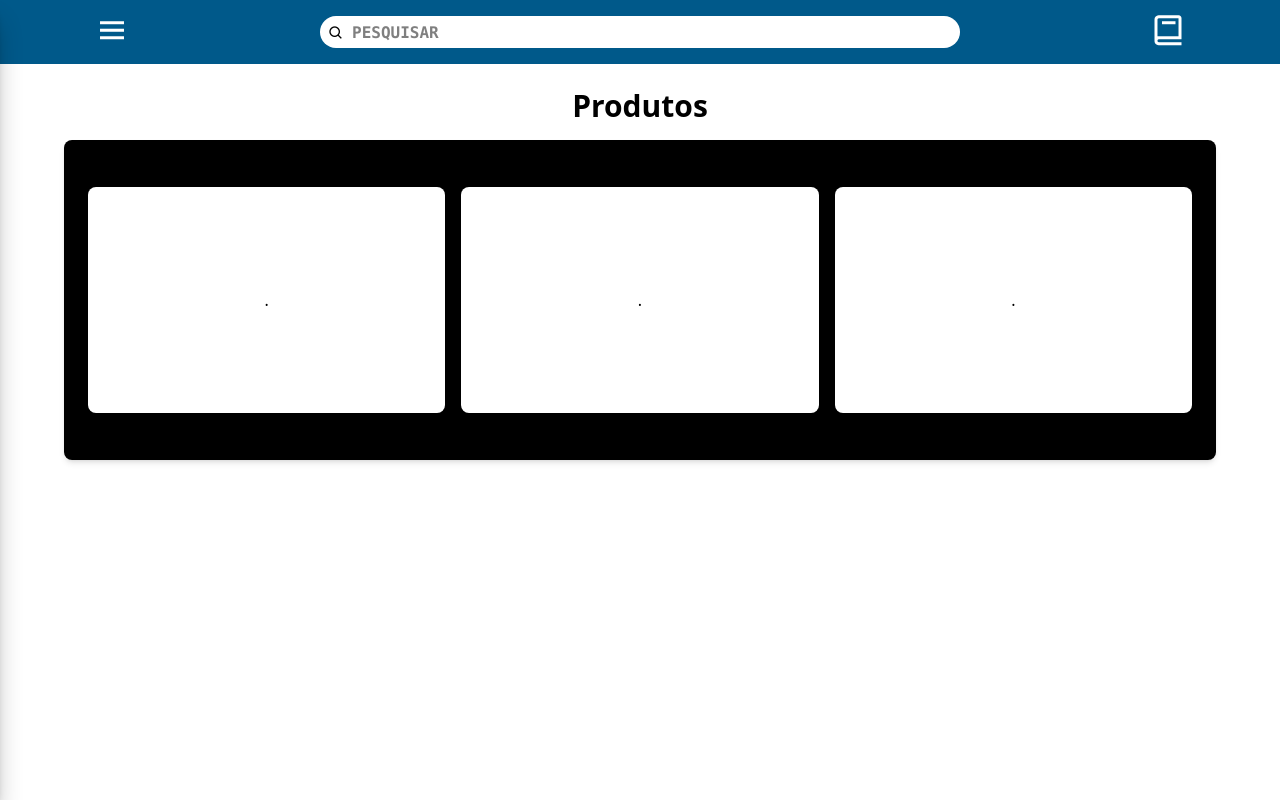
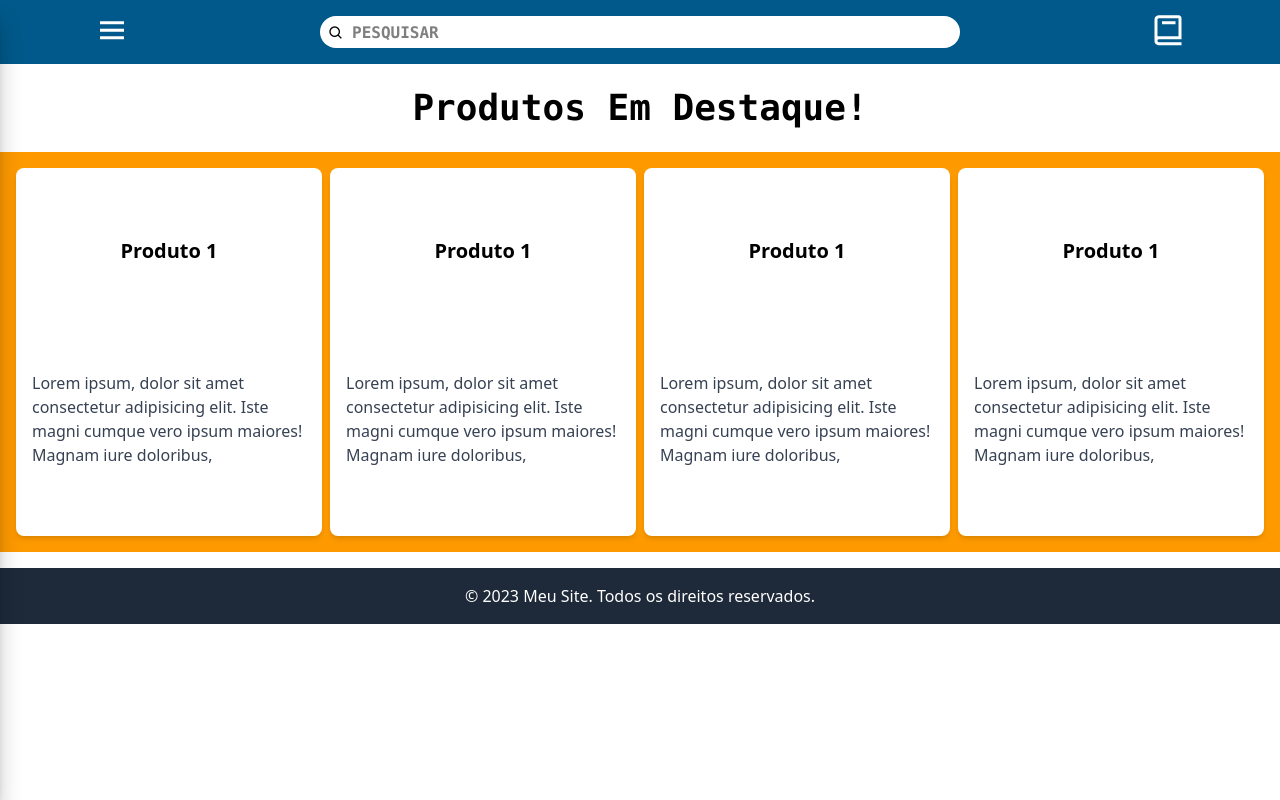
Before and after one commit to Cai0Sant0/ProjetoPessoal, a React (Vite) app: page / in a window 1280 px wide. Built offline with nearby package versions, Linux system fonts and the light colour scheme.

Commit message:
trabalhando na página principal

```diff
--- a/src/App.jsx
+++ b/src/App.jsx
@@ -8,22 +8,30 @@ function App() {
         <>
             <Navbar onMenuClick={() => setSidebarOpen(true)} />
             <Sidebar open={sidebarOpen} onClose={() => setSidebarOpen(false)} />
-            <main className="p-6 h-full w-full flex flex-col items-center justify-betweenfont-mono">
-                <h1 className="text-3xl font-bold">Produtos</h1>
-                <section className="mt-4 w-full h-80 max-w-6xl bg-black shadow-md rounded-lg p-6 flex justify-around items-center gap-4">
-                    <div className="flex flex-col items-center justify-center h-10/12 w-4xl bg-white rounded-lg shadow-lg">
-                        .
-                    </div>
-                    <div className="flex flex-col items-center justify-center h-10/12 w-4xl bg-white rounded-lg shadow-lg">
-                        .
-                    </div>
-                    <div className="flex flex-col items-center justify-center h-10/12 w-4xl bg-white rounded-lg shadow-lg">
-                        .
-                    </div>
-
-                </section>
+            <h1 className="w-full text-2xl text-center font-bold font-mono p-6 md:text-4xl">Produtos Em Destaque!</h1>
+            <main className="grid grid-cols-1 h-200 bg-amber-500 p-2 gap-2 md:grid-cols-4 md:h-100 md:p-4">
+                <div className="p-4 bg-white shadow-md rounded-lg  flex flex-col justify-around items-center">
+                    <h2 className="text-xl font-semibold">Produto 1</h2>
+                    <p className="text-gray-700">Lorem ipsum, dolor sit amet consectetur adipisicing elit. Iste magni cumque vero ipsum maiores! Magnam iure doloribus,</p>
+                </div>
+                  <div className="p-4 bg-white shadow-md rounded-lg  flex flex-col justify-around items-center">
+                    <h2 className="text-xl font-semibold">Produto 1</h2>
+                    <p className="text-gray-700">Lorem ipsum, dolor sit amet consectetur adipisicing elit. Iste magni cumque vero ipsum maiores! Magnam iure doloribus,</p>
+                </div>
+                  <div className="p-4 bg-white shadow-md rounded-lg  flex flex-col justify-around items-center">
+                    <h2 className="text-xl font-semibold">Produto 1</h2>
+                    <p className="text-gray-700">Lorem ipsum, dolor sit amet consectetur adipisicing elit. Iste magni cumque vero ipsum maiores! Magnam iure doloribus,</p>
+                </div>
+                <div className="p-4 bg-white shadow-md rounded-lg  flex flex-col justify-around items-center">
+                    <h2 className="text-xl font-semibold">Produto 1</h2>
+                    <p className="text-gray-700">Lorem ipsum, dolor sit amet consectetur adipisicing elit. Iste magni cumque vero ipsum maiores! Magnam iure doloribus,</p>
+                </div>
             </main>
-
+            <footer className="mt-4 bg-amber-400">
+                <div className="bg-gray-800 text-white text-center p-4">
+                    <p>&copy; 2023 Meu Site. Todos os direitos reservados.</p>
+                </div>
+            </footer>
         </>
     );
 }
```
